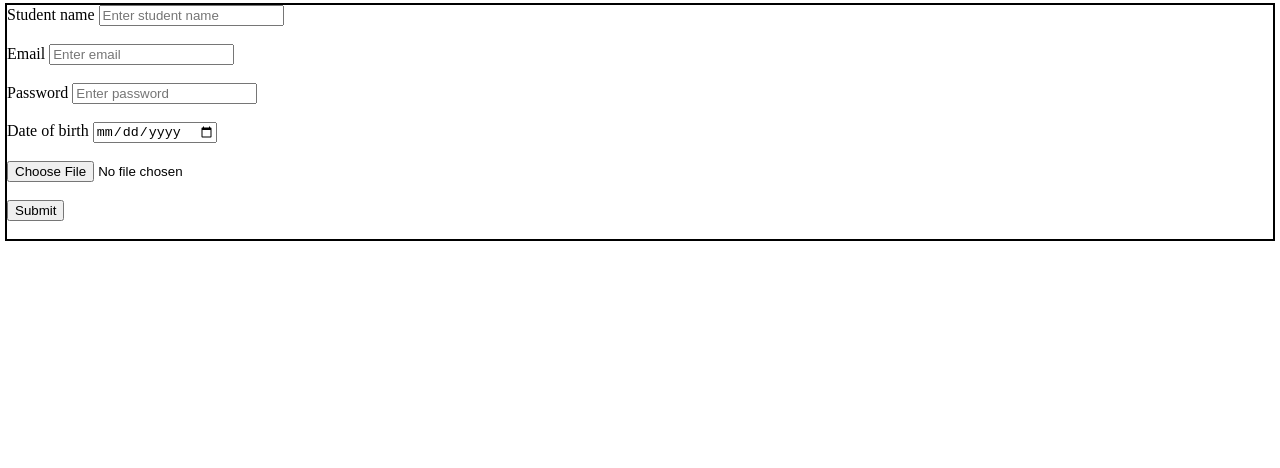
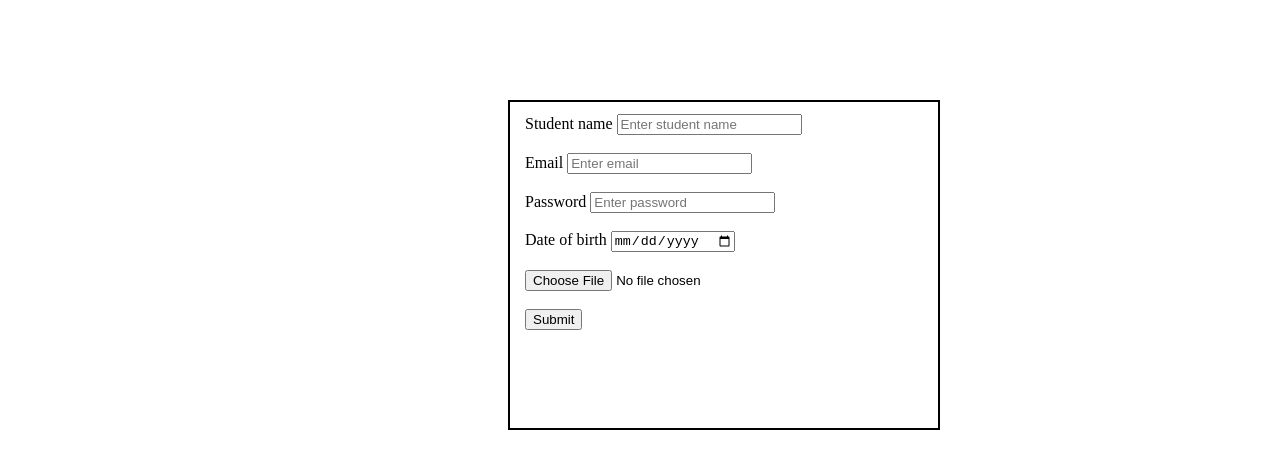
Before and after one commit to Kathiravanmohan/HTML-day2, a plain HTML site: page index.html in a window 1280 px wide. Drawn offline with Linux system fonts and the light colour scheme.

Commit message:
Add files via upload

```diff
--- a/index.html
+++ b/index.html
@@ -6,9 +6,12 @@
     <meta name="viewport" content="width=device-width, initial-scale=1.0">
     <title>Document</title>
     <style>
-        body{
-            margin: 3px 5px;;
+        form{
+            margin: 100px 500px;;
             border: 2px solid black;
+            height: 300px;
+            width: 400px;
+            padding: 12px 13px 14px 15px;
         }
     </style>
 </head>
```
